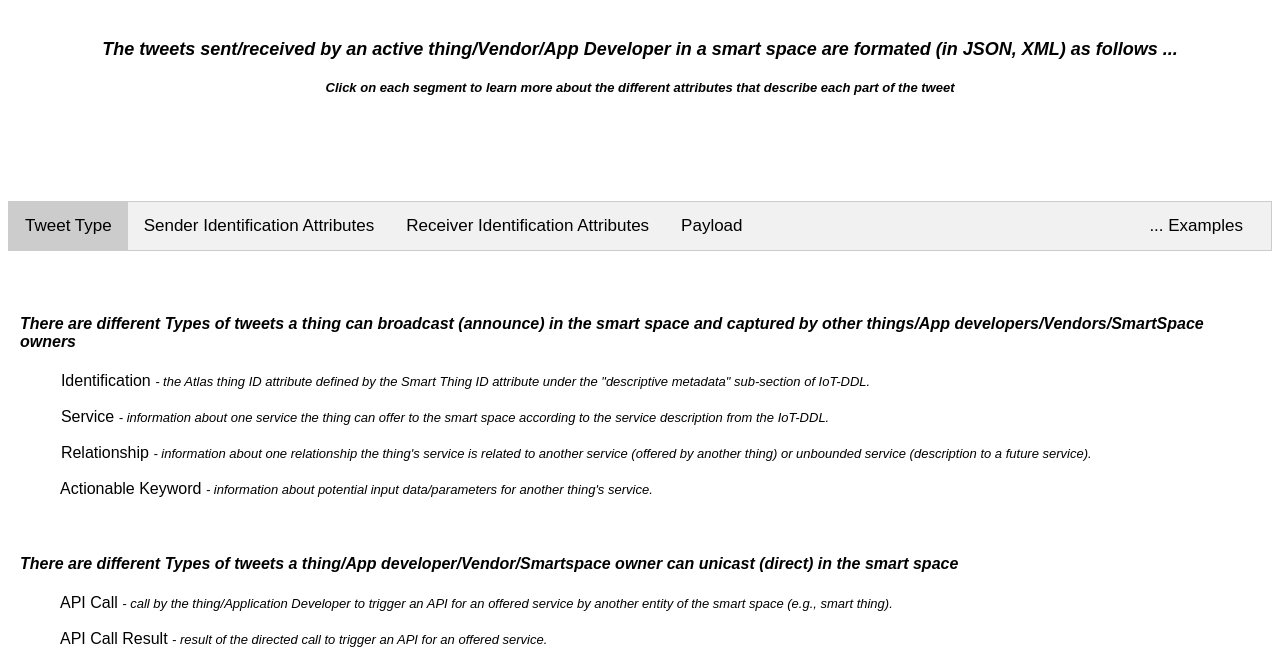
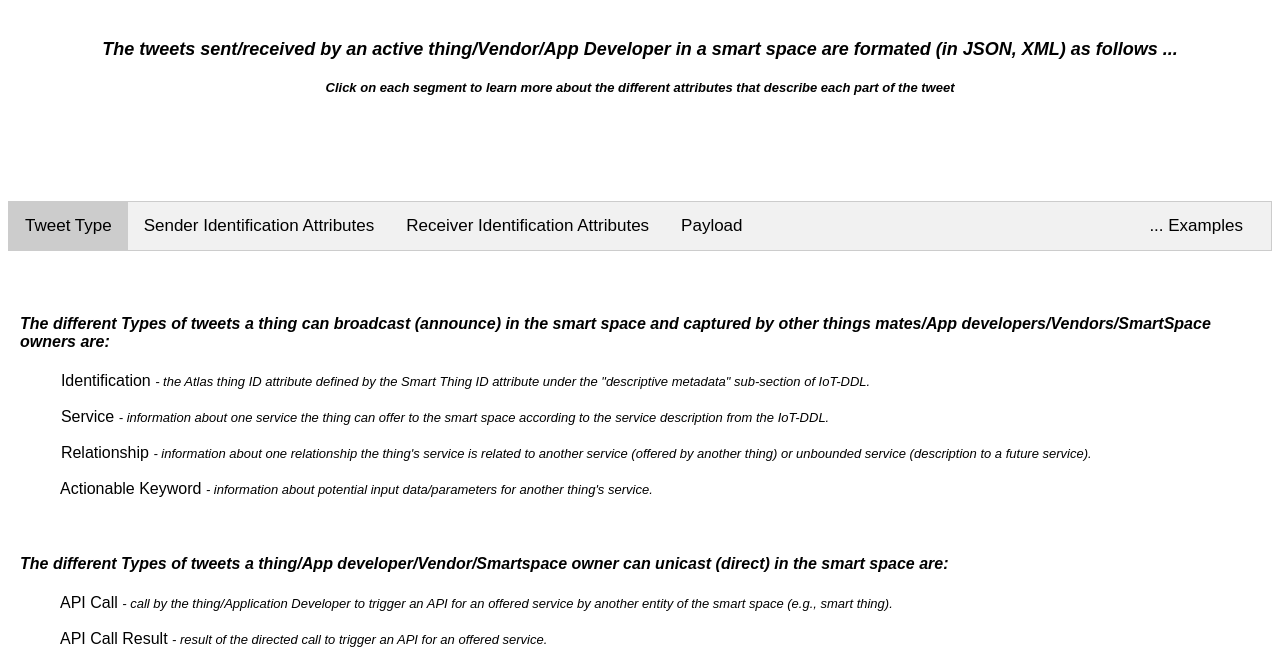
Before and after one commit to AEEldin/Atlas-thing_Tweets, a plain HTML site: page index.html in a window 1280 px wide. Both pictures are taken after a click on the button "Tweet Type". Shown: the part 123-788 px from the top of the page. Drawn offline with Linux system fonts and the light colour scheme.

Commit message:
Update index.html

```diff
--- a/index.html
+++ b/index.html
@@ -153,14 +153,14 @@ body {font-family: Arial;}
 <div id="Tweet Type" class="tabcontent">
 
 	<br><br>
-	<h4><i><b>There are different Types of tweets a thing can broadcast (announce) in the smart space and captured by other things/App developers/Vendors/SmartSpace owners</b></i></h4>
+	<h4><i><b>The different Types of tweets a thing can broadcast (announce) in the smart space and captured by other things mates/App developers/Vendors/SmartSpace owners are:</b></i></h4>
 			&emsp; &emsp; Identification 					<i><font size="2"> - the Atlas thing ID attribute defined by the Smart Thing ID attribute under the "descriptive metadata" sub-section of IoT-DDL. </font></i> <br><br>
 			&emsp; &emsp; Service  							<i><font size="2"> - information about one service the thing can offer to the smart space according to the service description from the IoT-DDL. </font></i> <br><br>
 			&emsp; &emsp; Relationship 				 		<i><font size="2"> - information about one relationship the thing's service is related to another service (offered by another thing) or unbounded service (description to a future service). </font></i> <br><br>
 			&emsp; &emsp; Actionable Keyword				<i><font size="2"> - information about potential input data/parameters for another thing's service. </font></i> <br><br>
 
 	<br>
-	<h4><i><b>There are different Types of tweets a thing/App developer/Vendor/Smartspace owner can unicast (direct) in the smart space</b></i></h4>
+	<h4><i><b>The different Types of tweets a thing/App developer/Vendor/Smartspace owner can unicast (direct) in the smart space are:</b></i></h4>
 			&emsp; &emsp; API Call 							<i><font size="2"> - call by the thing/Application Developer to trigger an API for an offered service by another entity of the smart space (e.g., smart thing). </font></i> <br><br>
 			&emsp; &emsp; API Call Result					<i><font size="2"> - result of the directed call to trigger an API for an offered service. </font></i> <br><br>
 			&emsp; &emsp; Device Management Command  		<i><font size="2"> - call by the User/vendor through the device management service/server to update/edit attributes of the uploaded thing IoT-DDL or reconfigure parts of the mounted architecture. </font></i> <br><br>
```
